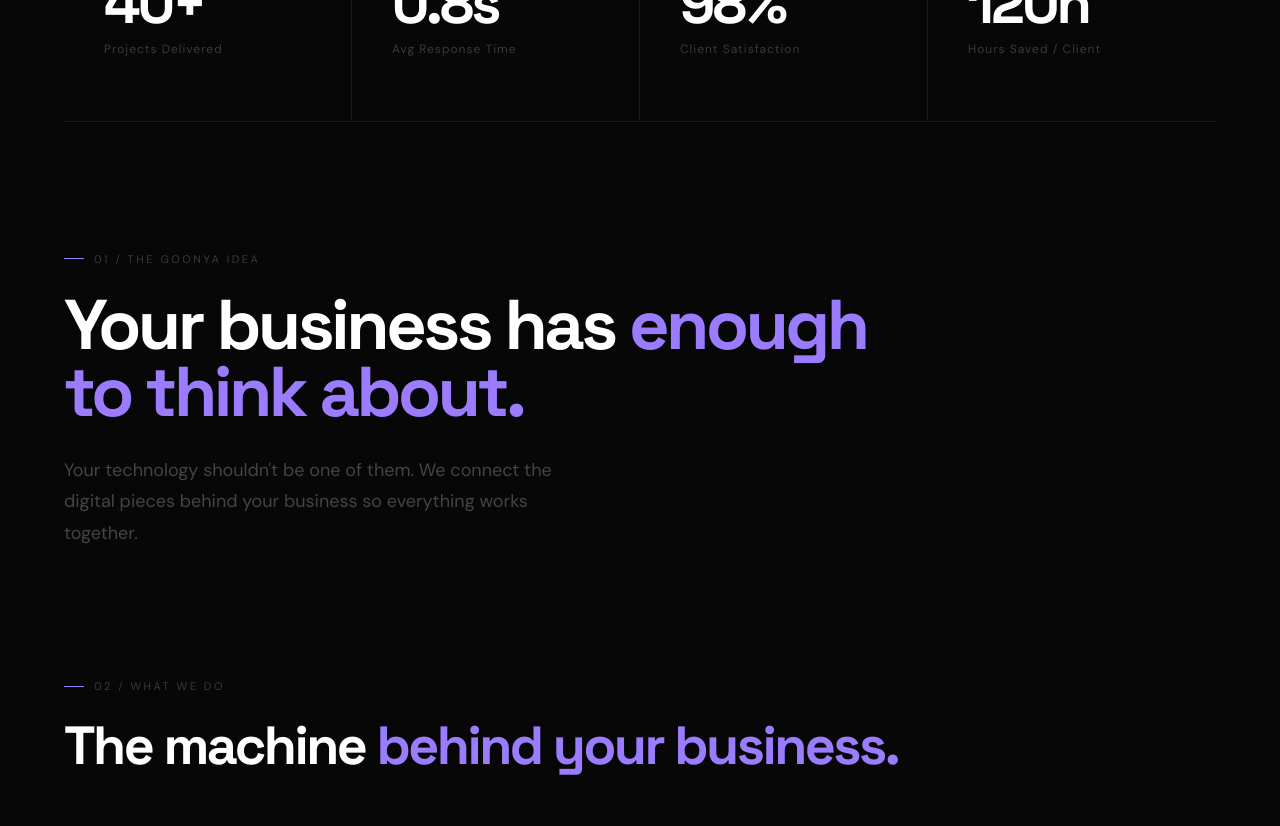
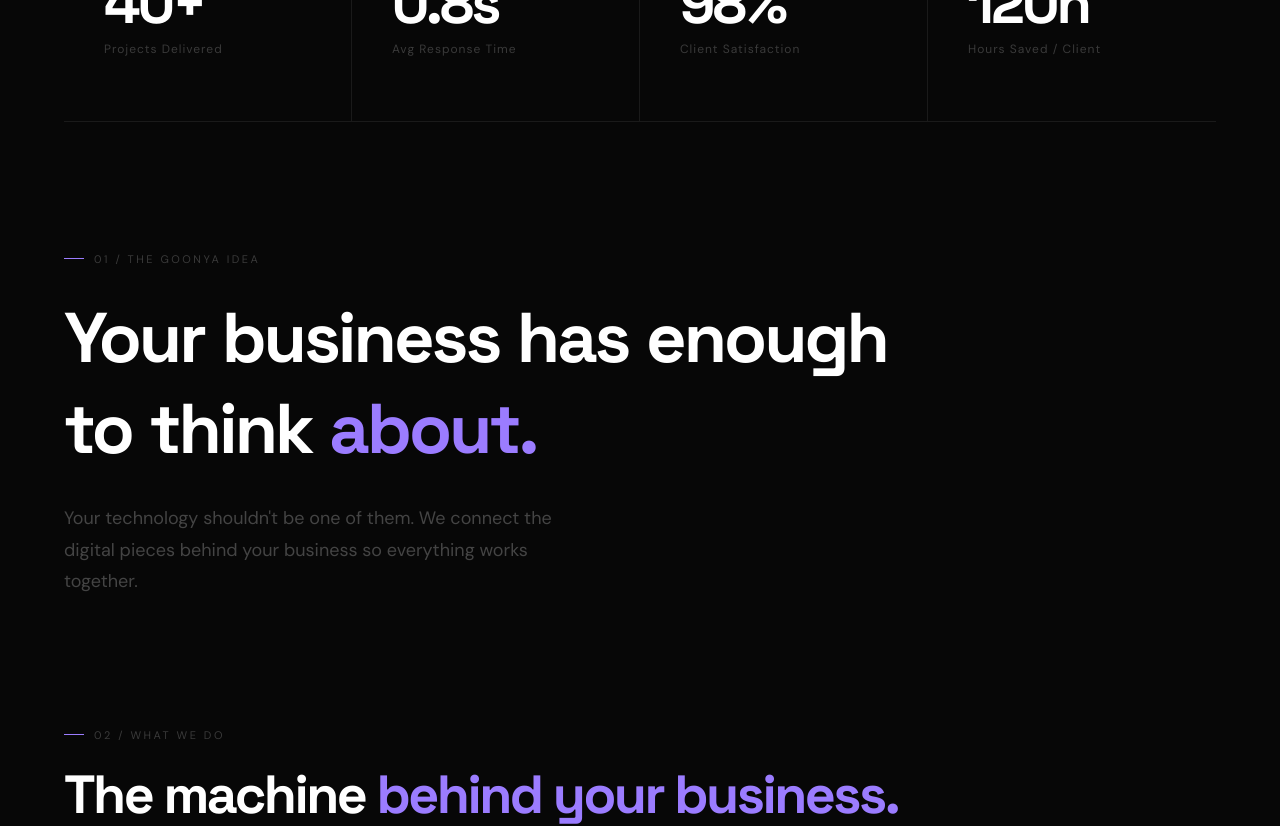
Before and after one commit to Utsava19/goonya.com.au, a React (Vite) app: page / in a window 1280 px wide. Shown: the part 1260-2086 px from the top of the page. Built offline with nearby package versions, Linux system fonts and the light colour scheme; the HTML template or start-up script is replaced by a standard one.

Commit message:
Update Home.jsx

```diff
--- a/src/pages/Home.jsx
+++ b/src/pages/Home.jsx
@@ -434,6 +434,61 @@
 }
 
 
+/* ── WORDS MERGE ANIMATION ── */
+function WordsMerge({ A }) {
+  const ref = useRef(null);
+  const [triggered, setTriggered] = useState(false);
+
+  useEffect(() => {
+    const el = ref.current;
+    if (!el) return;
+    const obs = new IntersectionObserver(([e]) => {
+      if (e.isIntersecting) { setTriggered(true); obs.disconnect(); }
+    }, { threshold: .3 });
+    obs.observe(el);
+    return () => obs.disconnect();
+  }, []);
+
+  // each word flies in from a different direction
+  const words = [
+    { text:"Your",     from:[-120, -60],  delay:0    },
+    { text:"business", from:[80,  -80],   delay:0.08 },
+    { text:"has",      from:[-60,  60],   delay:0.16 },
+    { text:"enough",   from:[100,  40],   delay:0.24 },
+    { text:"to",       from:[-80, -40],   delay:0.32 },
+    { text:"think",    from:[60,   80],   delay:0.4  },
+    { text:"about.",   from:[-100,  60],  delay:0.48, accent:true },
+  ];
+
+  return (
+    <h2 ref={ref} style={{
+      fontFamily:"'Space Grotesk',sans-serif",
+      fontSize:"clamp(36px,5.5vw,86px)",
+      fontWeight:700, letterSpacing:"-3px", lineHeight:1.05,
+      maxWidth:"900px", margin:0,
+      display:"flex", flexWrap:"wrap", gap:"0.25em",
+      alignItems:"baseline",
+    }}>
+      {words.map(({text, from, delay, accent}) => (
+        <span key={text} style={{
+          display:"inline-block",
+          color: accent ? A : "white",
+          opacity: triggered ? 1 : 0,
+          transform: triggered
+            ? "translate(0,0) rotate(0deg)"
+            : `translate(${from[0]}px, ${from[1]}px) rotate(${from[0] > 0 ? 6 : -6}deg)`,
+          transition: triggered
+            ? `opacity .7s ease ${delay}s, transform .7s cubic-bezier(.34,1.4,.64,1) ${delay}s`
+            : "none",
+          filter: triggered ? "none" : "blur(4px)",
+        }}>
+          {text}
+        </span>
+      ))}
+    </h2>
+  );
+}
+
 export default function Home() {
   useEffect(() => {
     // fade-in on load
@@ -651,20 +706,19 @@
         ))}
       </div>
 
-      {/* ══ STATEMENT ══ */}
-      <div className="sr" style={{ padding:"130px 0" }}>
+      {/* ══ STATEMENT — words fly in and merge ══ */}
+      <div style={{ padding:"130px 0", overflow:"hidden" }}>
         <div style={{ width:"min(1400px,90vw)", margin:"0 auto" }}>
-          <div style={{ fontSize:"11px", letterSpacing:"2.5px", color:"#3a3a3a", marginBottom:"26px",
+          <div className="sr" style={{ fontSize:"11px", letterSpacing:"2.5px", color:"#3a3a3a", marginBottom:"36px",
             display:"flex", alignItems:"center", gap:"10px" }}>
             <span style={{ width:"20px", height:"1px", background:A }}/>01 / THE GOONYA IDEA
           </div>
-          <h2 style={{ fontFamily:"'Space Grotesk',sans-serif",
-            fontSize:"clamp(42px,5.5vw,86px)", fontWeight:700,
-            letterSpacing:"-3.5px", lineHeight:.96, color:"white",
-            maxWidth:"860px", marginBottom:"28px" }}>
-            Your business has<span style={{color:A}}> enough to think about.</span>
-          </h2>
-          <p style={{ color:"#444", fontSize:"18px", lineHeight:1.75, maxWidth:"500px" }}>
+
+          {/* words that fly in from different directions */}
+          <WordsMerge A={A} />
+
+          <p className="sr" style={{ color:"#444", fontSize:"18px", lineHeight:1.75,
+            maxWidth:"500px", marginTop:"36px" }}>
             Your technology shouldn't be one of them. We connect the digital
             pieces behind your business so everything works together.
           </p>
@@ -1003,7 +1057,7 @@
                 <div style={{ marginTop:"10px", padding:"8px 6px",
                   background:"rgba(74,222,128,.05)", border:"1px solid rgba(74,222,128,.15)",
                   borderRadius:"6px", display:"flex", alignItems:"center", gap:"8px" }}>
-                  <span style={{ fontSize:"12px" }}>📅</span>
+                  <span style={{ fontSize:"12px" }}>📆</span>
                   <div>
                     <div style={{ fontSize:"10px", color:"white" }}>2:00pm — Client call</div>
                     <div style={{ fontSize:"9px", color:"#4ade80" }}>Scheduled & confirmed</div>
@@ -1017,28 +1071,50 @@
               <div style={{ height:"4px", background:"#120e24",
                 borderRadius:"0 0 8px 8px", margin:"0 16px" }}/>
 
-              {/* floating task card */}
+              {/* floating cards — desktop: absolute, mobile: inline row */}
+              <div className="admin-cards-wrap" style={{ marginTop:"16px" }}>
+
+                {/* tasks card */}
                 <div className="admin-float-card" style={{ position:"absolute", top:"-20px", right:"-40px",
                   background:"rgba(10,8,22,.95)", border:`1px solid ${L}`,
                   borderRadius:"12px", padding:"12px 16px",
                   animation:"float1 3s ease-in-out infinite",
-                boxShadow:"0 8px 32px rgba(0,0,0,.4)" }}>
+                  boxShadow:"0 8px 32px rgba(0,0,0,.4)", zIndex:3 }}>
                   <div style={{ fontSize:"9px", color:"#555", marginBottom:"6px", letterSpacing:"1px" }}>TASKS DONE TODAY</div>
                   <div style={{ fontFamily:"'Space Grotesk',sans-serif", fontSize:"24px",
                     fontWeight:700, color:"white", letterSpacing:"-1px" }}>14 / 14</div>
                   <div style={{ fontSize:"10px", color:"#4ade80", marginTop:"3px" }}>All complete</div>
                 </div>
 
-              {/* floating hours saved */}
+                {/* hours card */}
                 <div className="admin-float-card" style={{ position:"absolute", bottom:"20px", left:"-40px",
                   background:"rgba(10,8,22,.95)", border:`1px solid ${L}`,
                   borderRadius:"12px", padding:"12px 16px",
                   animation:"float2 3.5s ease-in-out infinite",
-                boxShadow:"0 8px 32px rgba(0,0,0,.4)" }}>
+                  boxShadow:"0 8px 32px rgba(0,0,0,.4)", zIndex:3 }}>
                   <div style={{ fontSize:"9px", color:"#555", marginBottom:"6px", letterSpacing:"1px" }}>HOURS SAVED</div>
                   <div style={{ fontFamily:"'Space Grotesk',sans-serif", fontSize:"24px",
                     fontWeight:700, color:"white", letterSpacing:"-1px" }}>12h</div>
                   <div style={{ fontSize:"10px", color:A, marginTop:"3px" }}>This week</div>
+                </div>
+
+                {/* mobile-only inline cards */}
+                <div className="admin-mobile-cards" style={{ display:"none", gap:"10px", marginTop:"4px" }}>
+                  <div style={{ flex:1, background:"rgba(10,8,22,.95)", border:`1px solid ${L}`,
+                    borderRadius:"10px", padding:"12px 14px" }}>
+                    <div style={{ fontSize:"9px", color:"#555", marginBottom:"4px", letterSpacing:"1px" }}>TASKS TODAY</div>
+                    <div style={{ fontFamily:"'Space Grotesk',sans-serif", fontSize:"20px",
+                      fontWeight:700, color:"white", letterSpacing:"-1px" }}>14/14</div>
+                    <div style={{ fontSize:"10px", color:"#4ade80", marginTop:"2px" }}>All done</div>
+                  </div>
+                  <div style={{ flex:1, background:"rgba(10,8,22,.95)", border:`1px solid ${L}`,
+                    borderRadius:"10px", padding:"12px 14px" }}>
+                    <div style={{ fontSize:"9px", color:"#555", marginBottom:"4px", letterSpacing:"1px" }}>HOURS SAVED</div>
+                    <div style={{ fontFamily:"'Space Grotesk',sans-serif", fontSize:"20px",
+                      fontWeight:700, color:"white", letterSpacing:"-1px" }}>12h</div>
+                    <div style={{ fontSize:"10px", color:A, marginTop:"2px" }}>This week</div>
+                  </div>
+                </div>
               </div>
 
             </div>
@@ -1158,8 +1234,9 @@
           /* admin grid → 1 col */
           .admin-grid { grid-template-columns:1fr !important; }
 
-          /* hide admin floating cards on mobile */
+          /* hide admin floating cards on mobile, show inline ones */
           .admin-float-card { display:none !important; }
+          .admin-mobile-cards { display:flex !important; }
 
           /* testimonials → 1 col */
           .testi-grid { grid-template-columns:1fr !important; }
```
Lines whose indentation alone changed are shown as unchanged.
